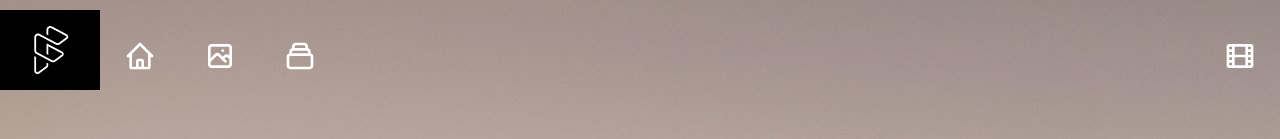
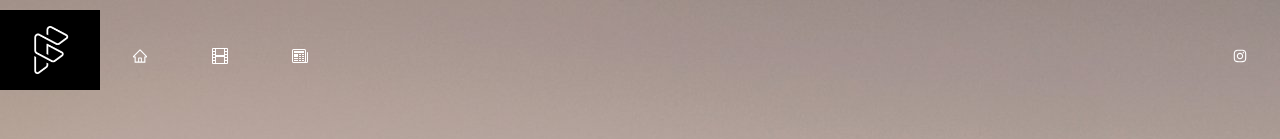
Before and after one commit to ziwenemma/emma-project, a Next.js app: page / in a window 1280 px wide. Shown: the top 139 px of the page. Built offline with nearby package versions, Linux system fonts and the light colour scheme.

Commit message:
feat:不使用herioicons

```diff
--- a/components/Header.js
+++ b/components/Header.js
@@ -1,35 +1,50 @@
-import {
-  CollectionIcon, FilmIcon, HomeIcon,
-  PhotographIcon
-} from "@heroicons/react/outline";
+import { AiOutlineHome, AiOutlineInstagram } from "react-icons/ai";
+import { BsFilm, BsNewspaper } from "react-icons/bs";
 import Image from "next/image";
 import Link from "next/link";
 import HeaderItem from "./HeaderItem";
 
-
-
 function Header() {
   return (
-    <header className='flex flex-col sm:flex-row m-0 justify-between items-center'>
-    <Image
-      className="object-fill justify-start"
-      src="/logo.png"
-      width={100} height={80}/>
+    <header className="flex flex-col sm:flex-row m-0 justify-between items-center">
+      <Image
+        className="object-fill justify-start"
+        src="/logo.png"
+        width={100}
+        height={80}
+      />
 
       <div className="flex flex-grow  text-white justify-start max-w-3xl  pt-10">
-      <Link href="/"><a><HeaderItem title="HOME" Icon={HomeIcon}/></a></Link>
-        <Link href="/posts/moviepost"><a><HeaderItem title="
-        MOVIES" Icon={PhotographIcon}
-        /></a></Link>
-        <Link href="/newsPage"><a><HeaderItem title="NEWS" Icon={CollectionIcon}/></a></Link>
+        <Link href="/">
+          <a>
+            <HeaderItem title="HOME" Icon={AiOutlineHome} />
+          </a>
+        </Link>
+        <Link href="/posts/moviepost">
+          <a>
+            <HeaderItem
+              title="
+        MOVIES"
+              Icon={BsFilm}
+            />
+          </a>
+        </Link>
+        <Link href="/newsPage">
+          <a>
+            <HeaderItem title="NEWS" Icon={BsNewspaper} />
+          </a>
+        </Link>
       </div>
 
       <div className="flex flex-grow text-white justify-end pt-10">
-      <Link href="/newsPage"><a><HeaderItem title="Vedio" Icon={FilmIcon}/></a></Link>
+        <Link href="/newsPage">
+          <a>
+            <HeaderItem title="Vedio" Icon={AiOutlineInstagram} />
+          </a>
+        </Link>
       </div>
-
     </header>
-  )
+  );
 }
 
-export default Header
+export default Header;
--- a/package.json
+++ b/package.json
@@ -32,6 +32,7 @@
     "postcss": "^8.3.11",
     "react": "17.0.2",
     "react-dom": "17.0.2",
+    "react-icons": "^4.3.1",
     "react-social-icons": "^5.6.1",
     "swr": "^1.0.1",
     "tailwindcss": "^2.2.17",
```
Also changed, not shown: 2 other files (tests, documents, lock files or other folders).
